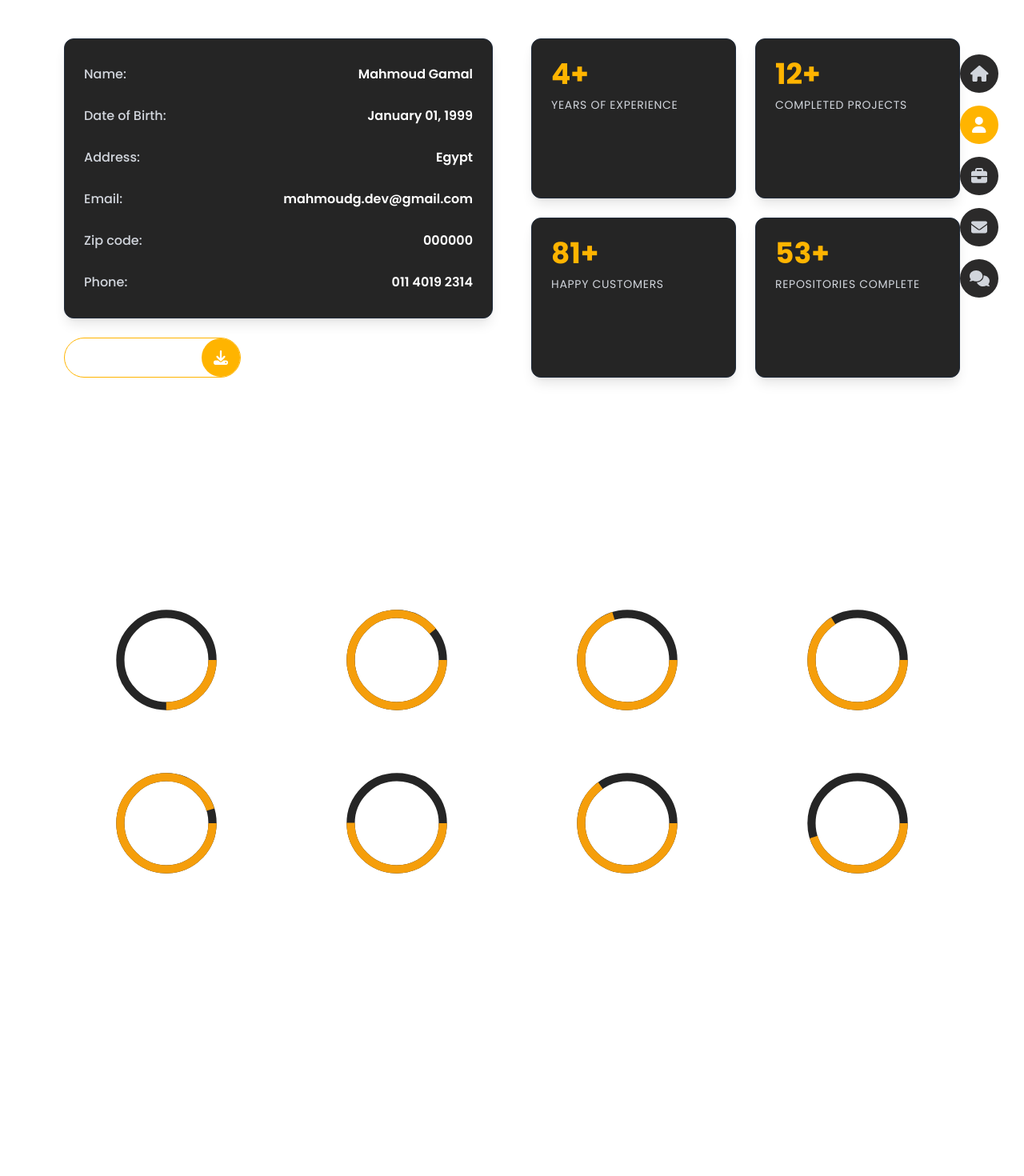
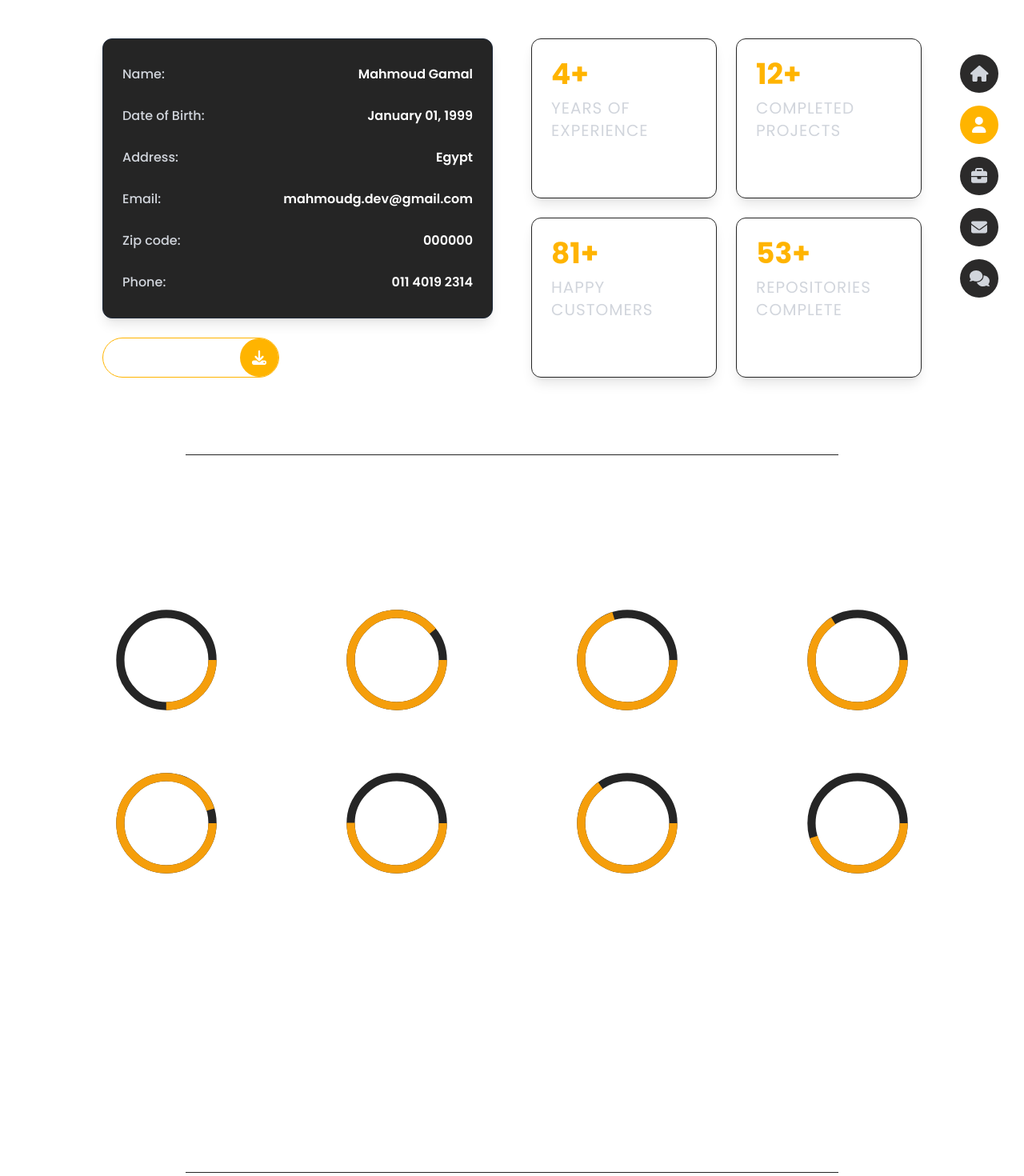
Before and after one commit to roone858/Mahmoud-Gamal---Portfolio, a Next.js app: page /about in a window 1280 px wide. Shown: the part 180-1650 px from the top of the page at 80% size. Built offline with nearby package versions, Linux system fonts and the light colour scheme.

Commit message:
handle some layout in about page

```diff
--- a/src/app/about/page.tsx
+++ b/src/app/about/page.tsx
@@ -30,9 +30,11 @@ const About = () => {
 
   return (
     <section className="py-8 pb-24 mx-auto px-4 sm:px-6 lg:px-8">
+
+
       <Header title="about" subtitle="about" goldenrod="me" />
 
-      <div className="grid grid-cols-1 lg:grid-cols-2 gap-8 md:gap-12 py-12 px-4 md:px-12">
+      <div className="grid grid-cols-1 lg:grid-cols-2 gap-8 md:gap-12 py-12 px-4 md:px-12 lg:px-24">
         {/* Personal Info Section */}
         <div className="space-y-6">
           <div className="bg-charcoal backdrop-blur-sm p-6 rounded-xl border border-gray-800 shadow-lg">
@@ -63,12 +65,12 @@ const About = () => {
           {stats.map((stat, index) => (
             <div
               key={index}
-              className="bg-charcoal backdrop-blur-sm p-4 sm:p-6 rounded-xl border border-gray-800 shadow-lg hover:border-goldenrod transition-colors duration-300"
+              className=" backdrop-blur-sm p-4 sm:p-6 rounded-xl border border-charcoal shadow-lg hover:border-goldenrod transition-colors duration-300"
             >
               <h3 className="text-3xl sm:text-4xl font-bold text-goldenrod mb-2">
                 {stat.value}
               </h3>
-              <p className="text-xs sm:text-sm text-gray-300 uppercase tracking-wider">
+              <p className="text-xs sm:text-xl  text-gray-300 uppercase tracking-wider">
                 {stat.label}
               </p>
             </div>
@@ -77,15 +79,15 @@ const About = () => {
       </div>
 
       {/* Divider */}
-      <div className="my-12 mx-4 sm:mx-20">
-        <hr className="border-t border-white/25" />
+      <div className="my-12 mx-4 sm:mx-50">
+        <hr className="border-t border-charcoal" />
       </div>
 
       {/* Skills & Experience Sections */}
       <div className="space-y-12">
         <Skills />
-        <div className="my-12 mx-4 sm:mx-20">
-          <hr className="border-t border-white/25" />
+        <div className="my-12 mx-4 sm:mx-50">
+          <hr className="border-t border-charcoal" />
         </div>
         <ExperienceEducation />
       </div>
```
